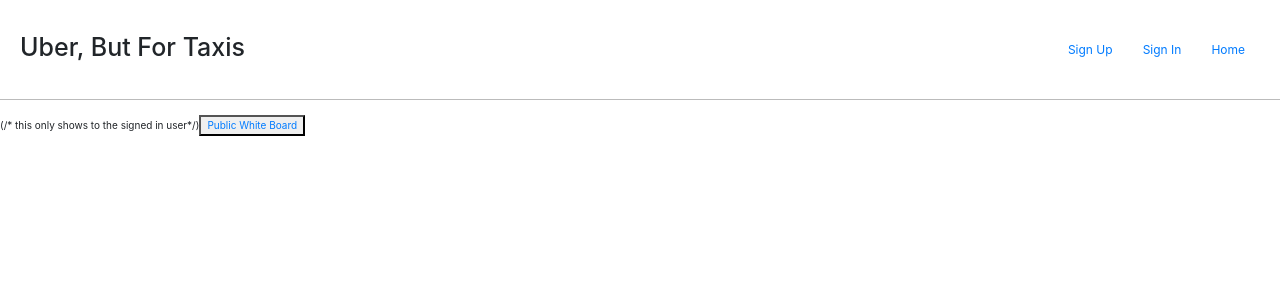
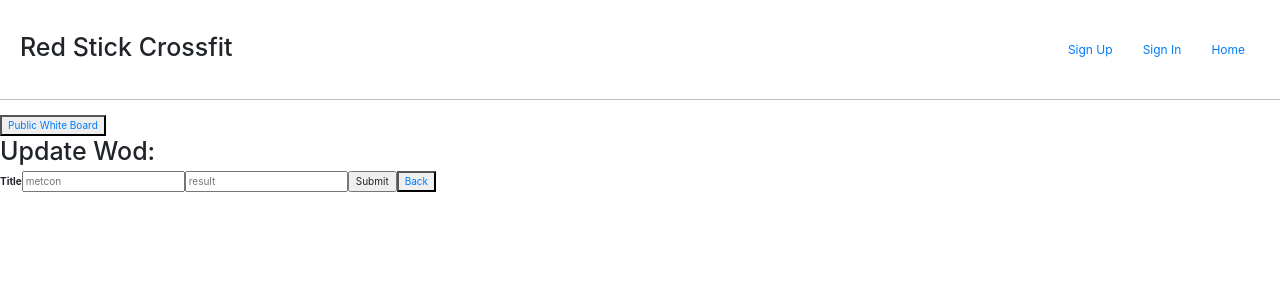
Before and after one commit to ghills3620/capstone-react, a React app: page /#/wods/1/update in a window 1280 px wide. Before the commit this address led to /#/. Shown: the top 300 px of the page. Built offline with nearby package versions, Linux system fonts and the light colour scheme; no server answers.

Commit message:
Getting Auth routes working
update not working yet.

```diff
--- a/src/App.js
+++ b/src/App.js
@@ -47,8 +47,7 @@
         {flashMessage && <h3 className={flashType}>{flashMessage}</h3>}
 
         <br/>
-        (/* this only shows to the signed in user*/)
-        {user && <p>hey</p>}
+        {user && <p>Believe in the Burpee</p>}
         <Link to='/wods'><button>Public White Board</button></Link>
 
         <main className="container">
@@ -66,10 +65,8 @@
           )} />
         </main>
         <Switch>
-          <AuthenticatedRoute user={user} path="/wods" render={() => (
-            <WodIndex flash={this.flash} user={user} />
-          )} />
-          <AuthenticatedRoute user={user} path="/wods/new" render={() => (
+          <Route exact path="/wods" component={WodIndex} />
+          <AuthenticatedRoute user={user} path='/wods/new' render={() => (
             <WodNew flash={this.flash} user={user} />
           )} />
           <Route exact path="/wods/:id" component={WodShow} />
--- a/src/WodIndex.js
+++ b/src/WodIndex.js
@@ -16,11 +16,7 @@
     const response = await axios ({
       method:'get',
       url: 'http://localhost:4741/wods',
-      headers: {
-        'Authorization': `Token token=${user.token}`
-      }
     })
-    console.log(response)
     this.setState({wods:response.data.wods})
     // axios.get('http://localhost:4741/wods')
     // .then(response => {
--- a/src/WodNew.js
+++ b/src/WodNew.js
@@ -39,19 +39,23 @@
     event.preventDefault()
 
     const wod = this.state.wod
-
+    console.log(wod)
+    const user = this.props.user
     const response = await axios ({
       method:'post',
       url: 'http://localhost:4741/wods',
       headers: {
         'Authorization': `Token token=${user.token}`
       },
-      wod
+      data:{ wod: {
+        metcon: wod.metcon,
+        result: wod.result
+      }},
     })
 
     this.setState(this.baseState)
-    // this.setState({flashMessage: 'Wod Created', movie: this.baseWod})
-    this.props.history.push('/wods')
+    // this.setState({flashMessage: 'Wod Created', wod: this.baseWod})
+    // this.props.history.push('/wods')
 
     // console.log(response)
   }
--- a/src/WodUpdate.js
+++ b/src/WodUpdate.js
@@ -1,6 +1,7 @@
 import React from 'react'
 import { Link } from 'react-router-dom'
 import axios from 'axios'
+import AuthenticatedRoute from './App.js'
 
 class WodUpdate extends React.Component {
   constructor (props) {
@@ -36,10 +37,20 @@
     const wod = this.state.wod
     const id = this.props.match.params.id
 
-    const response = await axios.put(`http://localhost:4741/wods/${id}`, { wod })
-
+    const user = this.props.user
+    const response = await axios ({
+      method:'put',
+      url: `http://localhost:4741/wods/${id}`,
+      headers: {
+        'Authorization': `Token token=${user.token}`
+      },
+      data:{ wod: {
+        metcon: wod.metcon,
+        result: wod.result
+      }},
+    })
     this.setState(this.baseState)
-    // this.setState({flashMessage: 'Wod Updated', movie: this.baseWod})
+    // this.setState({flashMessage: 'Wod Updated', wod: this.baseWod})
     this.props.history.push('/wods')
 
     console.log(response)
--- a/src/header/Header.js
+++ b/src/header/Header.js
@@ -25,7 +25,7 @@
 
 const Header = ({ user }) => (
   <header className="main-header">
-    <h1>Uber, But For Taxis</h1>
+    <h1>Red Stick Crossfit</h1>
     <nav>
       { user && <span>Welcome, {user.email}</span>}
       { user ? authenticatedOptions : unauthenticatedOptions }
```
